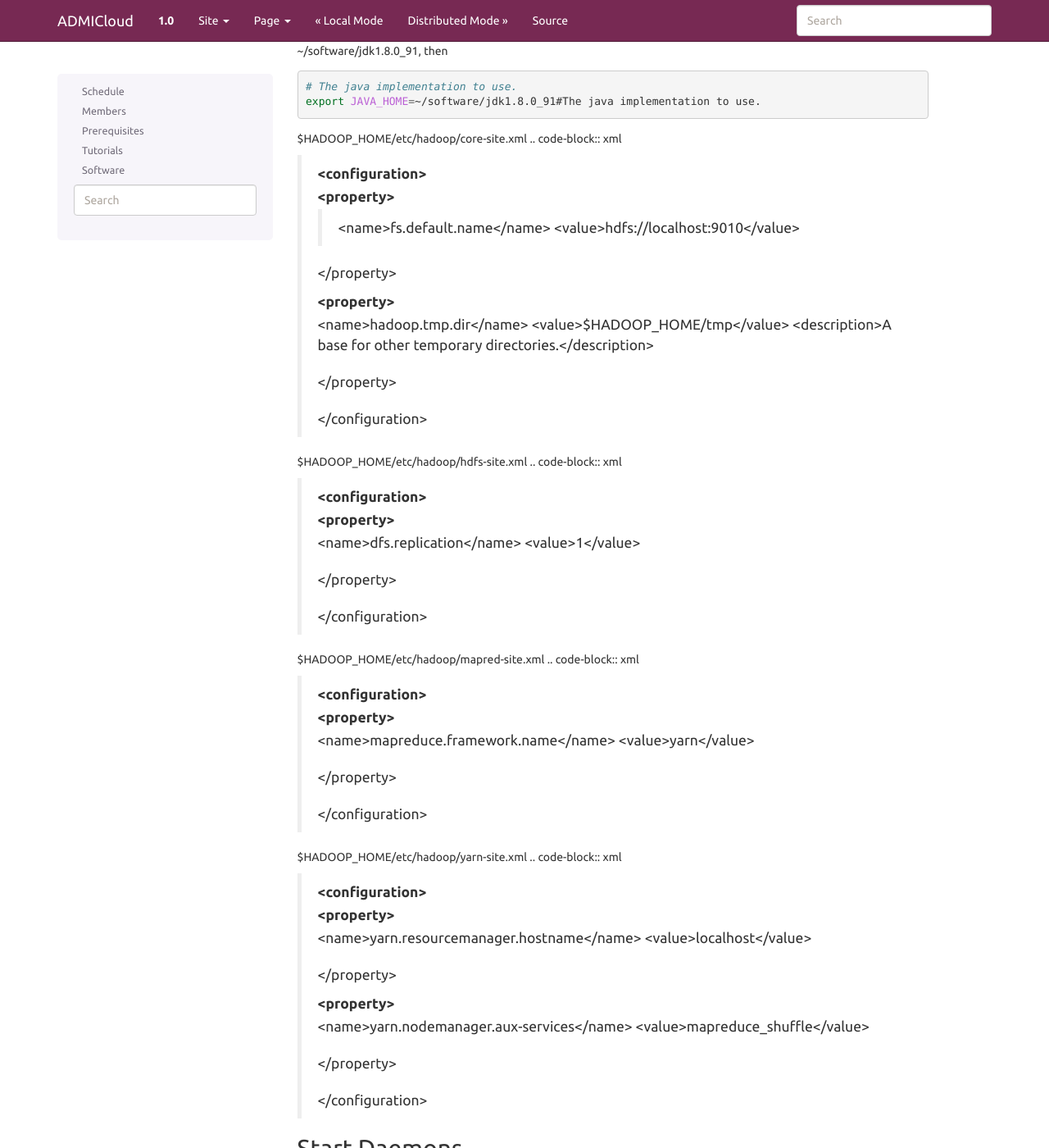
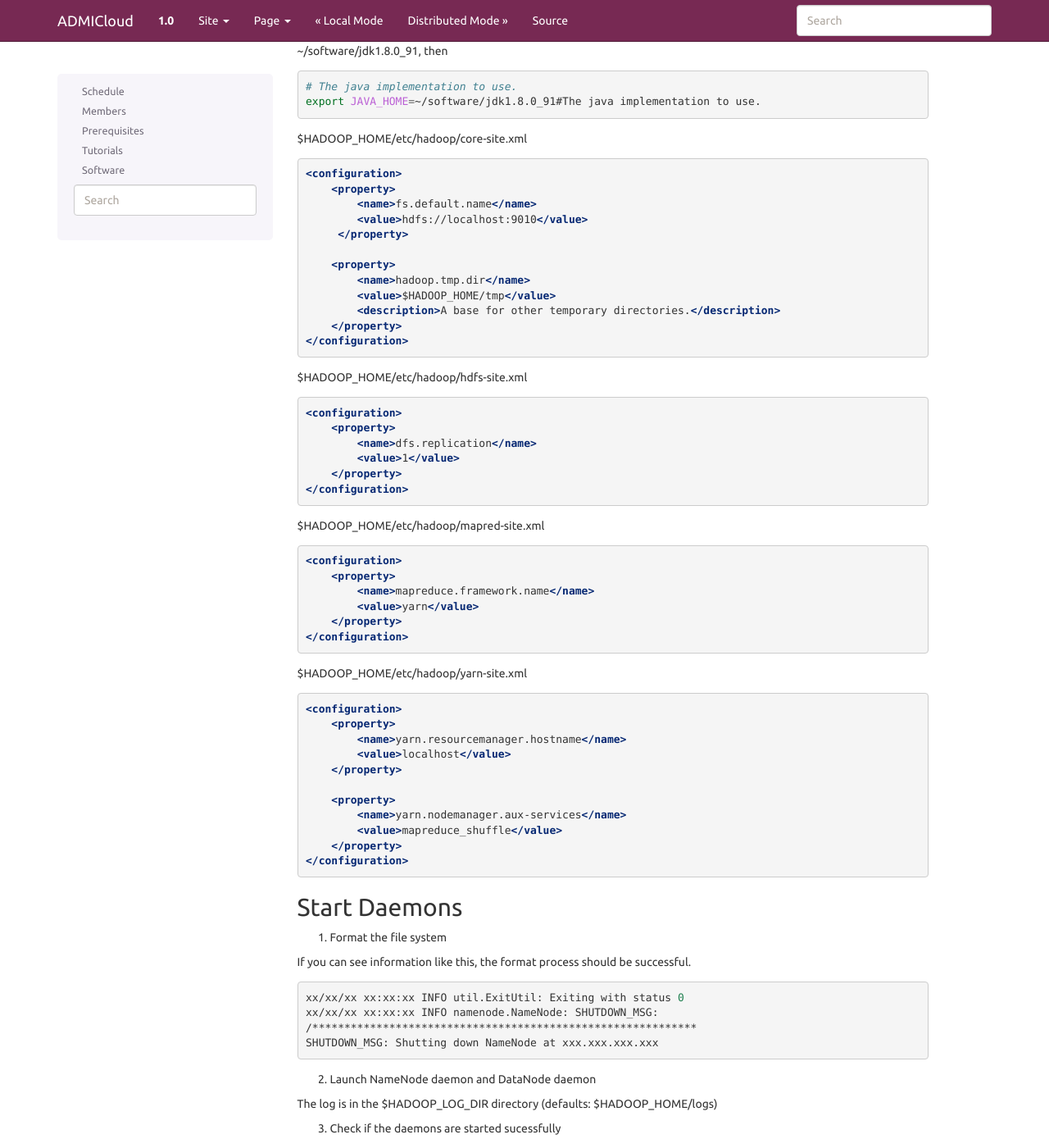
Before and after one commit to wigginst/www-1, a Sphinx documentation site: the page built from docs/source/pseudodistributedmode.rst, in a window 1280 px wide and 1400 px high, scrolled down 460 px. Shown: the whole window at 82% size. Built offline with Sphinx 7.4.7, drawn with Linux system fonts in a browser that asks for light colours; some of the changed text lies outside the part shown.

Commit message:
update forat

```diff
--- a/docs/source/pseudodistributedmode.rst
+++ b/docs/source/pseudodistributedmode.rst
@@ -33,6 +33,7 @@ In $HADOOP_HOME/etc/hadoop/hadoop-env.sh, replace ${JAVA_HOME} with your own Jav
     export JAVA_HOME=~/software/jdk1.8.0_91#The java implementation to use.
 
 $HADOOP_HOME/etc/hadoop/core-site.xml
+
 .. code-block:: xml
 
     <configuration>
@@ -48,7 +49,9 @@ $HADOOP_HOME/etc/hadoop/core-site.xml
         </property>
     </configuration>
 
+
 $HADOOP_HOME/etc/hadoop/hdfs-site.xml
+
 .. code-block:: xml
 
     <configuration>
@@ -58,7 +61,9 @@ $HADOOP_HOME/etc/hadoop/hdfs-site.xml
         </property>
     </configuration>
 
+
 $HADOOP_HOME/etc/hadoop/mapred-site.xml
+
 .. code-block:: xml
 
     <configuration>
@@ -68,7 +73,9 @@ $HADOOP_HOME/etc/hadoop/mapred-site.xml
         </property>
     </configuration>
 
+
 $HADOOP_HOME/etc/hadoop/yarn-site.xml
+
 .. code-block:: xml
 
     <configuration>
@@ -83,25 +90,31 @@ $HADOOP_HOME/etc/hadoop/yarn-site.xml
         </property>
     </configuration>
 
+
 Start Daemons
 ---------------------------
 
 1. Format the file system
+
 .. code-block:: bash
-    \$ $HADOOP_HOME/bin/hdfs namenode -format
+    $ $HADOOP_HOME/bin/hdfs namenode -format
+
 
 If you can see information like this, the format process should be successful.
 
 .. code-block:: bash
+
     xx/xx/xx xx:xx:xx INFO util.ExitUtil: Exiting with status 0
     xx/xx/xx xx:xx:xx INFO namenode.NameNode: SHUTDOWN_MSG:
     /************************************************************
     SHUTDOWN_MSG: Shutting down NameNode at xxx.xxx.xxx.xxx
 
+
 2. Launch NameNode daemon and DataNode daemon
 
 .. code-block:: bash
     $ $HADOOP_HOME/sbin/start-dfs.sh
+
 
 The log is in the $HADOOP_LOG_DIR directory (defaults: $HADOOP_HOME/logs)
 
@@ -114,6 +127,7 @@ The log is in the $HADOOP_LOG_DIR directory (defaults: $HADOOP_HOME/logs)
     xxxxx DataNode
     xxxxx Jps
 
+
 4. Browse the web interface for the NameNode. By default it's at: http://localhost:50070
 
 5. Start ResourceManager daemon and NodeManager Daemon
@@ -121,7 +135,9 @@ The log is in the $HADOOP_LOG_DIR directory (defaults: $HADOOP_HOME/logs)
 .. code-block:: bash
     $ $HADOOP_HOME/sbin/start-yarn.sh
 
+
 6. Check if the daemons are started sucessfully:
+
 .. code-block:: bash
     $ jps
     xxxxx NameNode
@@ -131,36 +147,43 @@ The log is in the $HADOOP_LOG_DIR directory (defaults: $HADOOP_HOME/logs)
     xxxxx Jps
     xxxxx ResourceManager
 
+
 7. Browse the web interface for the ResourceManager. By default it's at http://localhost:8088
 
 Example
 ---------------------------
 
 1. Make the Hadoop Didtributed File System (HDFS) directories
+
 .. code-block:: bash
     $ $HADOOP_HOME/bin/hdfs dfs -mkdir -p .
     $ $HADOOP_HOME/bin/hdfs dfs -mkdir input
+
 
 2. Copy the input files into HDFS. In this example, we use files in $HADOOP_HOME/etc/hadoop/ directory as input files
 
 .. code-block:: bash
     $ $HADOOP_HOME/bin/hdfs dfs -put $HADOOP_HOME/etc/hadoop/* input
 
+
 3. Run the "grep" example provided
 
 .. code-block:: bash
     $ $HADOOP_HOME/bin/hadoop jar share/hadoop/mapreduce/hadoop-mapreduce-examples-2.7.2.jar grep input output 'hadoop'
+
 
 4. View the output files on HDFS
 
 .. code-block:: bash
     $ $HADOOP_HOME/bin/hdfs dfs -cat output/*
 
+
    Or copy the output files to the local filesystem
 
 .. code-block:: bash
     $ $HADOOP_HOME/bin/hdfs dfs -get output output
     $ cat output/*
+
 
 Stop daemons
 ---------------------------
```
